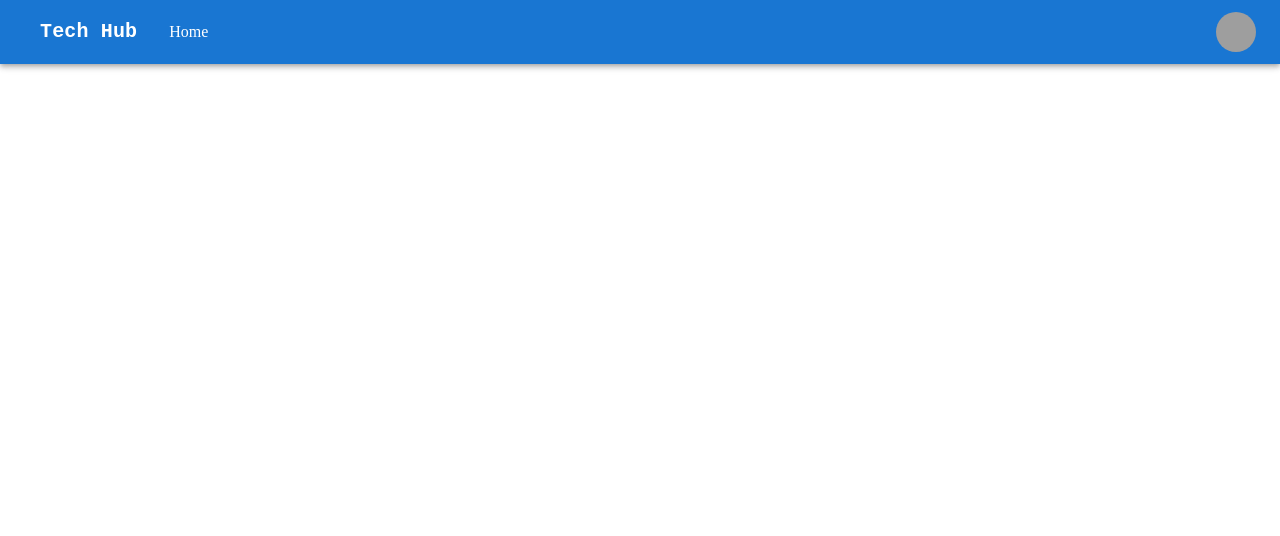
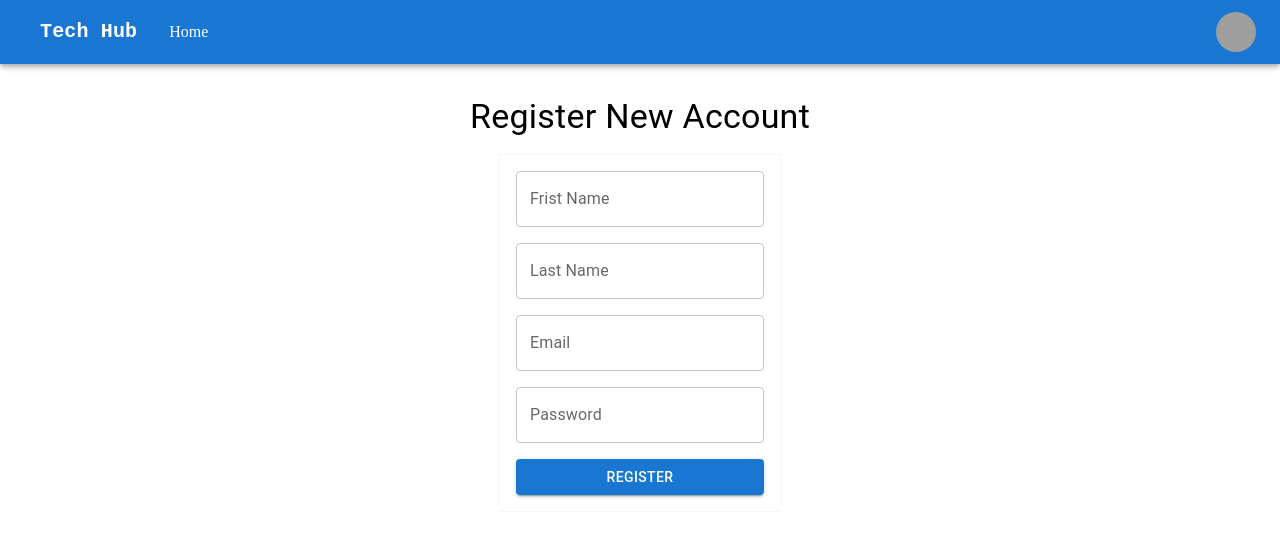
Before and after one commit to Ali-Dawud/E-Commerce_MERN, a React (Vite) app in the folder frontend/: page /register in a window 1280 px wide. Before the commit this address had no page. Shown: the top 536 px of the page. Built offline with nearby package versions, Linux system fonts and the light colour scheme; grey boxes are pictures that could not be loaded; some icons are missing.

Commit message:
Register Page

```diff
--- a/frontend/src/App.tsx
+++ b/frontend/src/App.tsx
@@ -1,6 +1,7 @@
 import { BrowserRouter, Route, Routes } from "react-router-dom";
 import HomePage from "./pages/HomePage";
 import NavBar from "./components/NavBar";
+import RegisterPage from "./pages/RegisterPage";
 
 function App() {
   return (
@@ -9,6 +10,7 @@
         <NavBar/>
         <Routes>
           <Route path="/" element={<HomePage/>}/>
+          <Route path="/register" element={<RegisterPage/>}/>
         </Routes>
       </BrowserRouter>
     </>
--- /dev/null
+++ b/frontend/src/pages/RegisterPage.tsx
@@ -0,0 +1,95 @@
+import { Box, Button, TextField } from "@mui/material";
+import Container from "@mui/material/Container";
+import Typography from "@mui/material/Typography";
+import { useRef, useState } from "react";
+
+
+function RegisterPage() {
+  const [error, setError] = useState("");
+
+  const firstNameRef = useRef<HTMLInputElement>(null);
+  const lastNameRef = useRef<HTMLInputElement>(null);
+  const emailRef = useRef<HTMLInputElement>(null);
+  const passwordRef = useRef<HTMLInputElement>(null);
+
+  const onSumbit = async () => {
+    const firstName = firstNameRef.current?.value;
+    const lastName = lastNameRef.current?.value;
+    const email = emailRef.current?.value;
+    const password = passwordRef.current?.value;
+
+
+    const response = await fetch("http://localhost:3001/user/register", {
+      method: "POST",
+      headers: { 'Content-Type': 'application/json' },
+      body: JSON.stringify({ firstName, lastName, email, password }),
+    });
+
+    const data = await response.json()
+    console.log(data)
+
+    if (!response.ok) {
+      setError("Unble to register user, please try different credientials!")
+      return
+    }
+  };
+  return (
+    <Container>
+      <Box
+        display={"flex"}
+        flexDirection={"column"}
+        justifyContent={"center"}
+        alignItems={"center"}
+        mt={4}
+      >
+        <Typography variant="h4" color="initial">
+          Register New Account
+        </Typography>
+        <Box
+          sx={{
+            display: "flex",
+            flexDirection: "column",
+            gap: 2,
+            mt: 2,
+            border: 1,
+            borderColor: "#f5f5f5",
+            p: 2,
+          }}
+        >
+          <TextField
+            inputRef={firstNameRef}
+            name="firstName"
+            label="Frist Name"
+            variant="outlined"
+          />
+          <TextField
+            inputRef={lastNameRef}
+            name="lastName"
+            label="Last Name"
+            variant="outlined"
+          />
+          <TextField
+            inputRef={emailRef}
+            name="email"
+            type="email"
+            label="Email"
+            variant="outlined"
+          />
+          <TextField
+            inputRef={passwordRef}
+            name="password"
+            type="password"
+            label="Password"
+            variant="outlined"
+          />
+          <Button onClick={onSumbit} variant="contained">
+            Register
+          </Button>
+          {error  && <Typography sx={{color:'red'}}>{error}</Typography>}
+        </Box>
+      </Box>
+    </Container>
+  );
+}
+
+export default RegisterPage;
```
Also changed, not shown: 1 other file (tests, documents, lock files or other folders).
